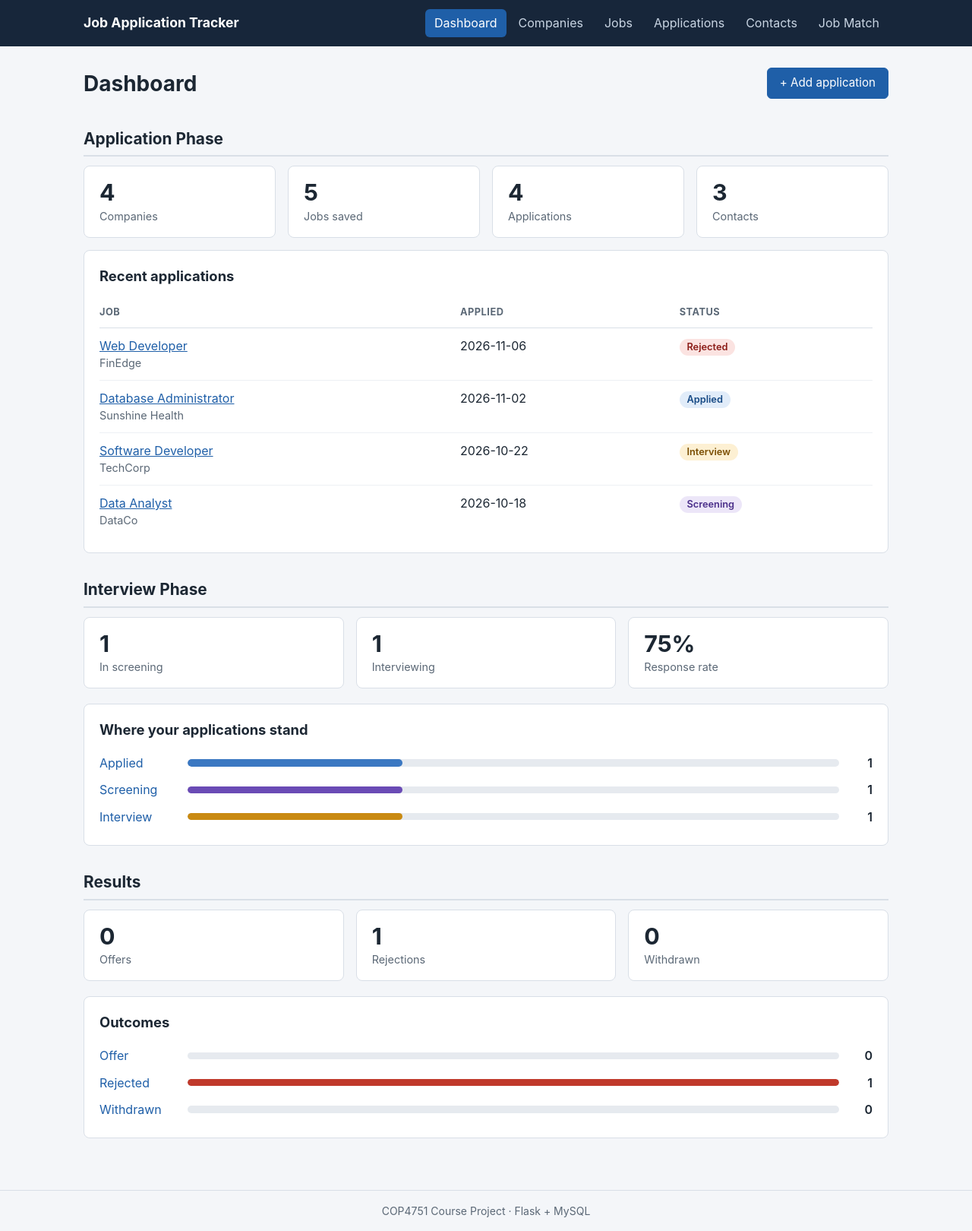
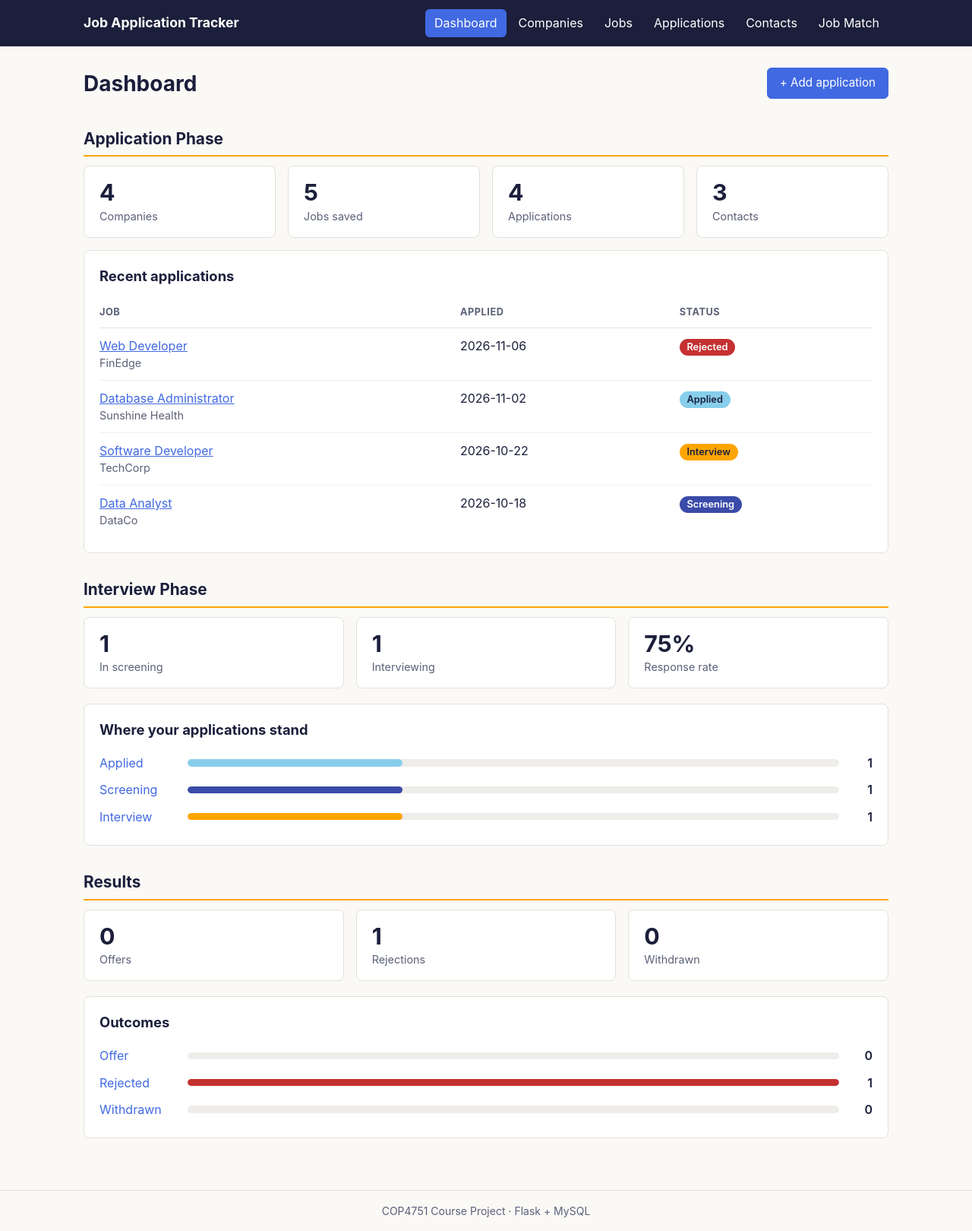
Before and after one commit to abaez058/job-application-tracker-, a Flask app: page / in a window 1280 px wide. Shown: the whole page at 76% size. Run offline with Flask 3, Linux system fonts and the light colour scheme; data comes from the database, SQL or seed files in the repository.

Commit message:
New color theme

```diff
--- a/static/style.css
+++ b/static/style.css
@@ -2,13 +2,14 @@
    The theme colors are the variables in :root: change one and it updates everywhere. */
 
 :root {
-    --bg: #f4f6f9;
+    --bg: #FAF9F6;
     --surface: #ffffff;
-    --text: #1c2733;
-    --muted: #5b6876;
-    --border: #d9dfe7;
-    --primary: #1f5fa8;
-    --primary-dark: #17487f;
+    --text: #1B1F3B;
+    --muted: #5b6078;
+    --border: #e2e1dc;
+    --primary: #4169E1;
+    --primary-dark: #2a4fc0;
+    --accent: #FFA500;
     --danger: #b3261e;
     --success-bg: #e3f4e8;
     --success-text: #1c5a2e;
@@ -39,7 +40,7 @@ main.container { padding-top: 1.75rem; padding-bottom: 3rem; min-height: 70vh; }
 
 /* ---------- Header and navigation ---------- */
 
-.site-header { background: #17263a; color: #fff; }
+.site-header { background: #1B1F3B; color: #fff; }
 .header-inner {
     display: flex; flex-wrap: wrap; align-items: center;
     justify-content: space-between; gap: 0.5rem 1.5rem;
@@ -49,7 +50,7 @@ main.container { padding-top: 1.75rem; padding-bottom: 3rem; min-height: 70vh; }
 .brand:hover { color: #fff; }
 .main-nav { display: flex; flex-wrap: wrap; gap: 0.25rem; }
 .main-nav a {
-    color: #c9d5e3; text-decoration: none;
+    color: #ffffff; text-decoration: none;
     padding: 0.4rem 0.75rem; border-radius: 6px;
 }
 .main-nav a:hover { color: #fff; background: rgba(255, 255, 255, 0.1); }
@@ -90,7 +91,7 @@ main.container { padding-top: 1.75rem; padding-bottom: 3rem; min-height: 70vh; }
 .btn {
     display: inline-block; font: inherit; font-size: 0.95rem; cursor: pointer;
     padding: 0.5rem 1rem; border-radius: 6px; text-decoration: none;
-    color: var(--text); background: var(--surface); border: 1px solid #b7c0cc;
+    color: var(--text); background: var(--surface); border: 1px solid #C0C0C0;
 }
 .btn:hover { background: #eef1f5; color: var(--text); }
 .btn-primary { color: #fff; background: var(--primary); border-color: var(--primary); }
@@ -134,12 +135,18 @@ section.card:not(.table-wrap) .table td:first-child { padding-left: 0; }
     display: inline-block; padding: 0.1rem 0.6rem; border-radius: 999px;
     font-size: 0.8rem; font-weight: 600; white-space: nowrap;
 }
-.status-applied   { background: #e1ecf9; color: #174a85; }
-.status-screening { background: #ece6f8; color: #4b2f8a; }
-.status-interview { background: #fdf0d3; color: #7a4d00; }
-.status-offer     { background: #dcf3e2; color: #1c5a2e; }
-.status-rejected  { background: #fbe3e1; color: #8c1d18; }
-.status-withdrawn { background: #e8ebef; color: #46515d; }
+/* Status colors. Things warm up as an application moves along:
+   Applied is a cool sky blue, Screening a deeper indigo, Interview is orange.
+   The final results use colors everyone already reads the same way:
+   green for an offer, red for a rejection, plain silver for withdrawn.
+   Every badge's text passes the 4.5:1 contrast check, and the dashboard
+   bars reuse these exact colors. */
+.status-applied   { background: #87CEEB; color: #1B1F3B; }
+.status-screening { background: #3A4BA8; color: #ffffff; }
+.status-interview { background: #FFA500; color: #1B1F3B; }
+.status-offer     { background: #1E7B50; color: #ffffff; }
+.status-rejected  { background: #C53030; color: #ffffff; }
+.status-withdrawn { background: #C0C0C0; color: #1B1F3B; }
 
 .tag {
     display: inline-block; margin: 0 0.25rem 0.25rem 0; padding: 0.05rem 0.5rem;
@@ -169,7 +176,7 @@ section.card:not(.table-wrap) .table td:first-child { padding-left: 0; }
 .field label, legend { display: block; font-weight: 600; font-size: 0.9rem; margin-bottom: 0.3rem; }
 .field input:not([type="checkbox"]), .field select, .field textarea {
     width: 100%; font: inherit; color: var(--text); background: #fff;
-    padding: 0.5rem 0.65rem; border: 1px solid #aab4c0; border-radius: 6px;
+    padding: 0.5rem 0.65rem; border: 1px solid #C0C0C0; border-radius: 6px;
 }
 .field input:focus, .field select:focus, .field textarea:focus, .btn:focus-visible {
     outline: 2px solid var(--primary); outline-offset: 1px;
@@ -198,7 +205,7 @@ legend { padding: 0 0.4rem; }
     display: block; background: var(--surface); border: 1px solid var(--border);
     border-radius: var(--radius); padding: 1rem 1.25rem; text-decoration: none; color: var(--text);
 }
-a.stat:hover { border-color: var(--primary); color: var(--text); }
+a.stat:hover { border-color: var(--accent); color: var(--text); }
 .stat-value { display: block; font-size: 1.9rem; font-weight: 700; line-height: 1.2; }
 .stat-label { color: var(--muted); font-size: 0.9rem; }
 
@@ -206,7 +213,7 @@ a.stat:hover { border-color: var(--primary); color: var(--text); }
 .bar-list li { display: grid; grid-template-columns: 6.5rem 1fr 2rem; gap: 0.75rem; align-items: center; padding: 0.35rem 0; }
 .bar-name { text-decoration: none; }
 .bar-count { text-align: right; font-weight: 600; }
-.bar-track { display: block; height: 0.6rem; background: #e6eaef; border-radius: 999px; overflow: hidden; }
+.bar-track { display: block; height: 0.6rem; background: #EEEDEA; border-radius: 999px; overflow: hidden; }
 .bar-fill { display: block; height: 100%; background: var(--primary); border-radius: 999px; }
 
 /* Headings that split the dashboard into its three phases */
@@ -214,16 +221,16 @@ a.stat:hover { border-color: var(--primary); color: var(--text); }
     font-size: 1.3rem;
     margin: 2rem 0 0.75rem;
     padding-bottom: 0.4rem;
-    border-bottom: 2px solid var(--border);
+    border-bottom: 2px solid var(--accent);
 }
 
 /* Each bar matches its status badge, so you only have to learn each color once */
-.bar-fill.fill-applied   { background: #3b78c2; }
-.bar-fill.fill-screening { background: #6a4bb5; }
-.bar-fill.fill-interview { background: #c98a12; }
-.bar-fill.fill-offer     { background: #2e8b4a; }
-.bar-fill.fill-rejected  { background: #c0392b; }
-.bar-fill.fill-withdrawn { background: #7a8592; }
+.bar-fill.fill-applied   { background: #87CEEB; }
+.bar-fill.fill-screening { background: #3A4BA8; }
+.bar-fill.fill-interview { background: #FFA500; }
+.bar-fill.fill-offer     { background: #1E7B50; }
+.bar-fill.fill-rejected  { background: #C53030; }
+.bar-fill.fill-withdrawn { background: #C0C0C0; }
 
 /* ---------- Job Match ---------- */
 
```
